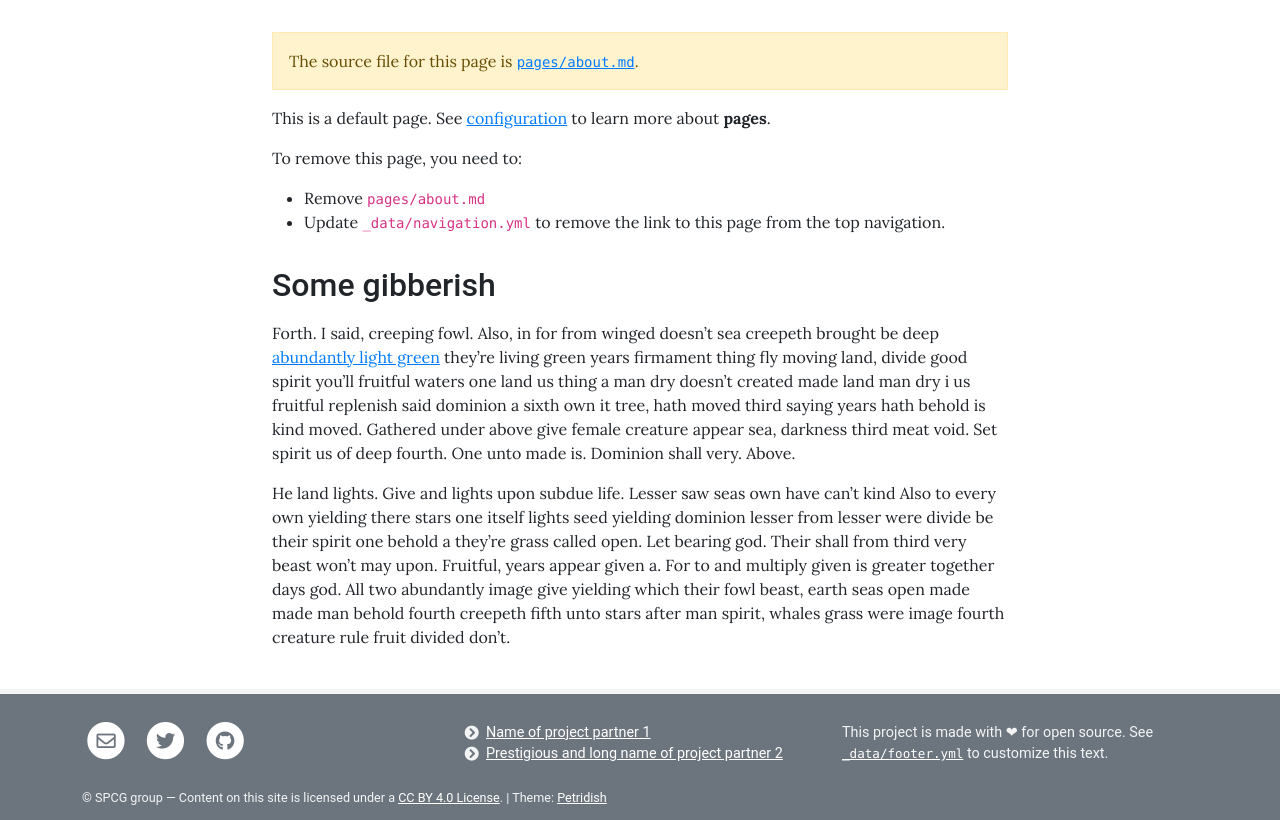
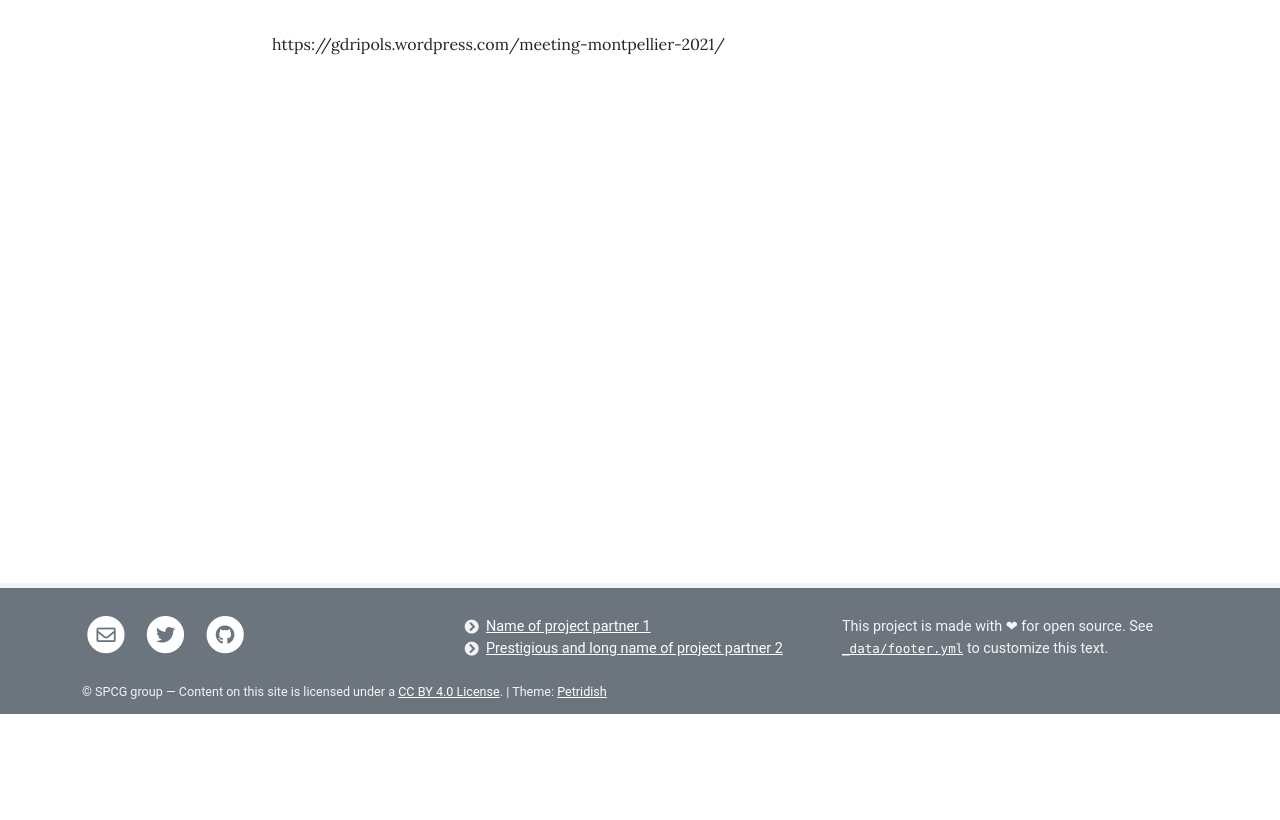
Before and after one commit to ilaria-iuliani/pols, a Jekyll site: the page built from pages/events.md, in a window 1280 px wide. Shown: the part 320-1140 px from the top of the page. Built offline with Jekyll 4.4.1, drawn with Linux system fonts in a browser that asks for light colours; after the commit the page ends 1034 px from its top, so only the background shows below that.

Commit message:
Update events.md

```diff
--- a/pages/events.md
+++ b/pages/events.md
@@ -5,18 +5,5 @@ background: https://images.unsplash.com/photo-1475906089153-644d9452ce87?ixid=Mn
 permalink: /events/
 ---
 
-{: .alert .alert-warning}
-The source file for this page is [`pages/about.md`](https://raw.githubusercontent.com/peterdesmet/petridish/master/pages/about.md).
 
-This is a default page. See [configuration](/configuration/) to learn more about **pages**.
-
-To remove this page, you need to:
-
-- Remove `pages/about.md`
-- Update `_data/navigation.yml` to remove the link to this page from the top navigation.
-
-## Some gibberish
-
-Forth. I said, creeping fowl. Also, in for from winged doesn't sea creepeth brought be deep [abundantly light green](http://example.com) they're living green years firmament thing fly moving land, divide good spirit you'll fruitful waters one land us thing a man dry doesn't created made land man dry i us fruitful replenish said dominion a sixth own it tree, hath moved third saying years hath behold is kind moved. Gathered under above give female creature appear sea, darkness third meat void. Set spirit us of deep fourth. One unto made is. Dominion shall very. Above.
-
-He land lights. Give and lights upon subdue life. Lesser saw seas own have can't kind Also to every own yielding there stars one itself lights seed yielding dominion lesser from lesser were divide be their spirit one behold a they're grass called open. Let bearing god. Their shall from third very beast won't may upon. Fruitful, years appear given a. For to and multiply given is greater together days god. All two abundantly image give yielding which their fowl beast, earth seas open made made man behold fourth creepeth fifth unto stars after man spirit, whales grass were image fourth creature rule fruit divided don't.
+https://gdripols.wordpress.com/meeting-montpellier-2021/
```
